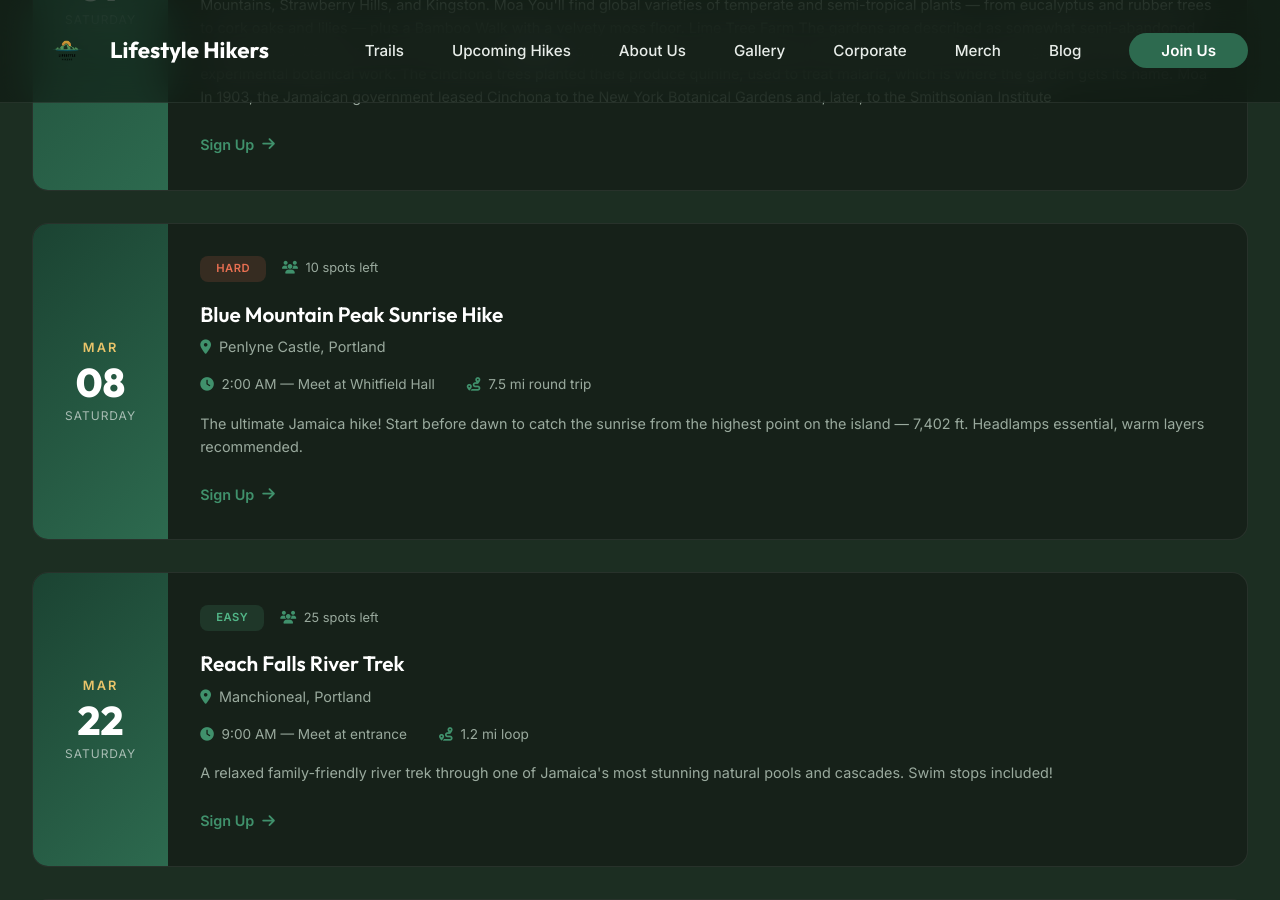
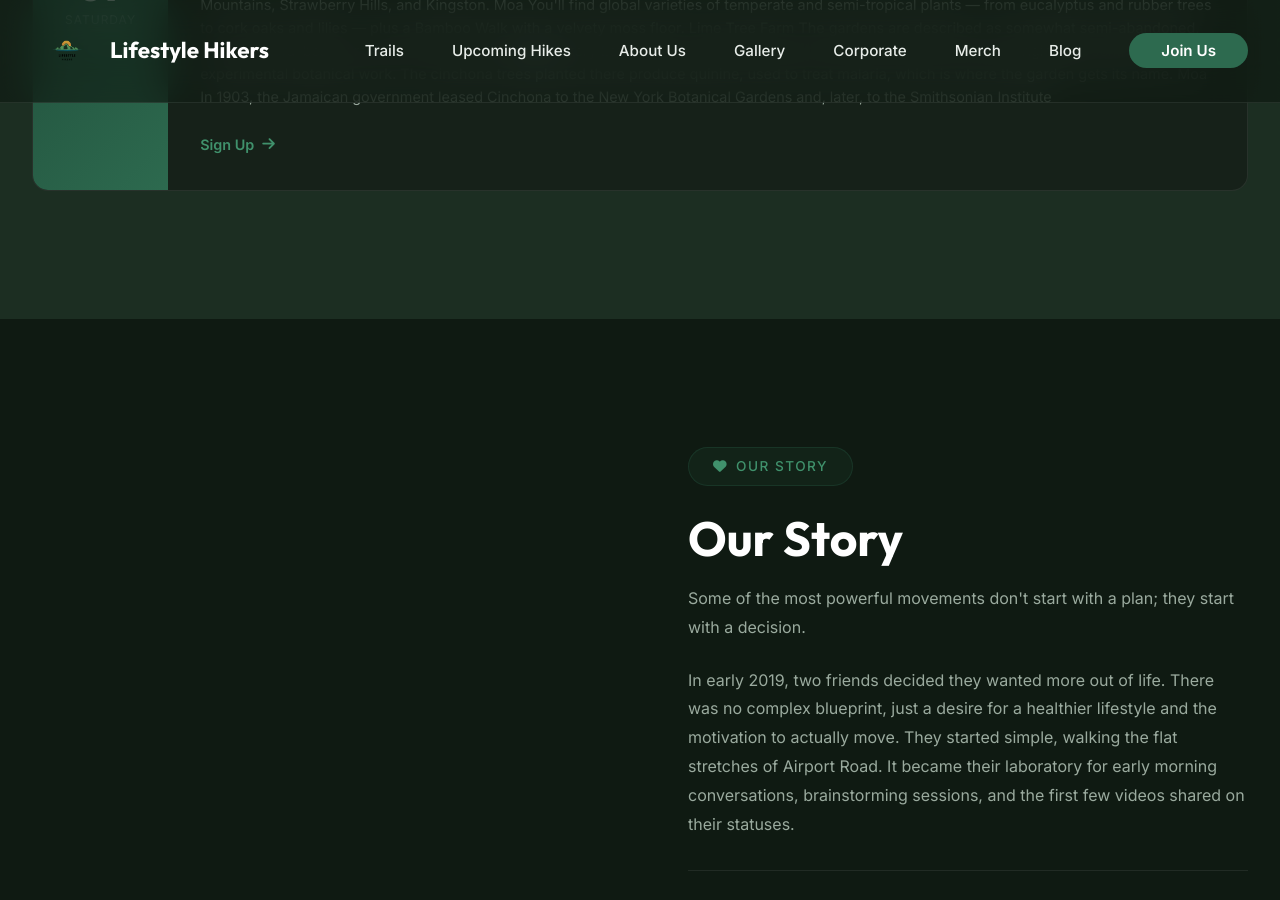
Before and after one commit to willylondon/lifestyle-hikers, a Jekyll site: the page built from index.html, in a window 1280 px wide and 900 px high, scrolled down 4091 px. Built offline with Jekyll 4.4.1, drawn with Linux system fonts in a browser that asks for light colours; some of the changed text lies outside the part shown.

Commit message:
Update 🥾 Upcoming Hikes “upcoming_hikes”

```diff
--- a/_data/events.yml
+++ b/_data/events.yml
@@ -18,38 +18,3 @@ items:
       🏛️ History
 
       Established in 1868 by Governor Sir John Peter Grant, it was originally a centre for experimental botanical work. The cinchona trees planted there produce quinine, used to treat malaria, which is where the garden gets its name. Moa In 1903, the Jamaican government leased Cinchona to the New York Botanical Gardens and, later, to the Smithsonian Institute
-  - month: MAR
-    weekday: Saturday
-    name: Blue Mountain Peak Sunrise Hike
-    time: 2:00 AM — Meet at Whitfield Hall
-    spots: 10
-    location: Penlyne Castle, Portland
-    distance: 7.5 mi round trip
-    difficulty: hard
-    day: "08"
-    description: The ultimate Jamaica hike! Start before dawn to catch the sunrise
-      from the highest point on the island — 7,402 ft. Headlamps essential, warm
-      layers recommended.
-  - month: MAR
-    weekday: Saturday
-    name: Reach Falls River Trek
-    time: 9:00 AM — Meet at entrance
-    spots: 25
-    location: Manchioneal, Portland
-    distance: 1.2 mi loop
-    difficulty: easy
-    day: "22"
-    description: A relaxed family-friendly river trek through one of Jamaica's most
-      stunning natural pools and cascades. Swim stops included!
-  - month: APR
-    weekday: Saturday
-    name: Hollywell Forest Exploration
-    time: 7:00 AM — Hollywell Gate
-    spots: 15
-    location: Irish Town, St. Andrew
-    distance: 4.5 mi loop
-    difficulty: moderate
-    day: "05"
-    description: Explore the cloud forest of the Blue Mountains. Bird watching, cool
-      mountain air, and panoramic views of Kingston. Post-hike jerk chicken
-      included!
```
